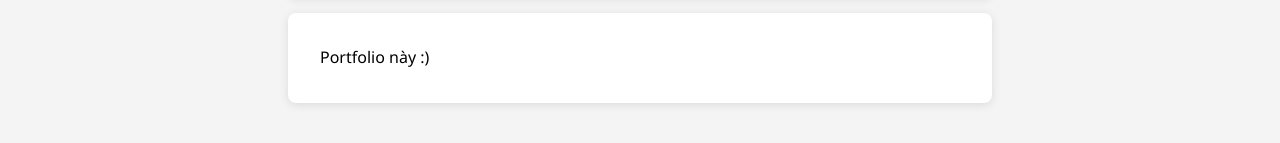
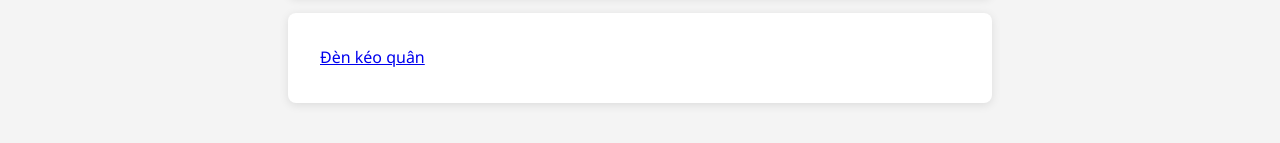
Before and after one commit to DinoXanh/my-portfolio1, a plain HTML site: page index.html in a window 1280 px wide. Shown: the part 563-706 px from the top of the page. Drawn offline with Linux system fonts and the light colour scheme.

Commit message:
Update index.html

```diff
--- a/index.html
+++ b/index.html
@@ -20,9 +20,14 @@
 
     <section>
         <h2>Dự án nổi bật</h2>
+
         <div class="project">Todo List JS</div>
+
         <div class="project">Weather App</div>
-        <div class="project">Portfolio này :)</div>
+
+        <a href="https://dinoxanh.github.io/denlong/" target="_blank" class="project-link">
+            <div class="project">Đèn kéo quân</div>
+        </a>
     </section>
 
     <script src="js/script.js"></script>
```
